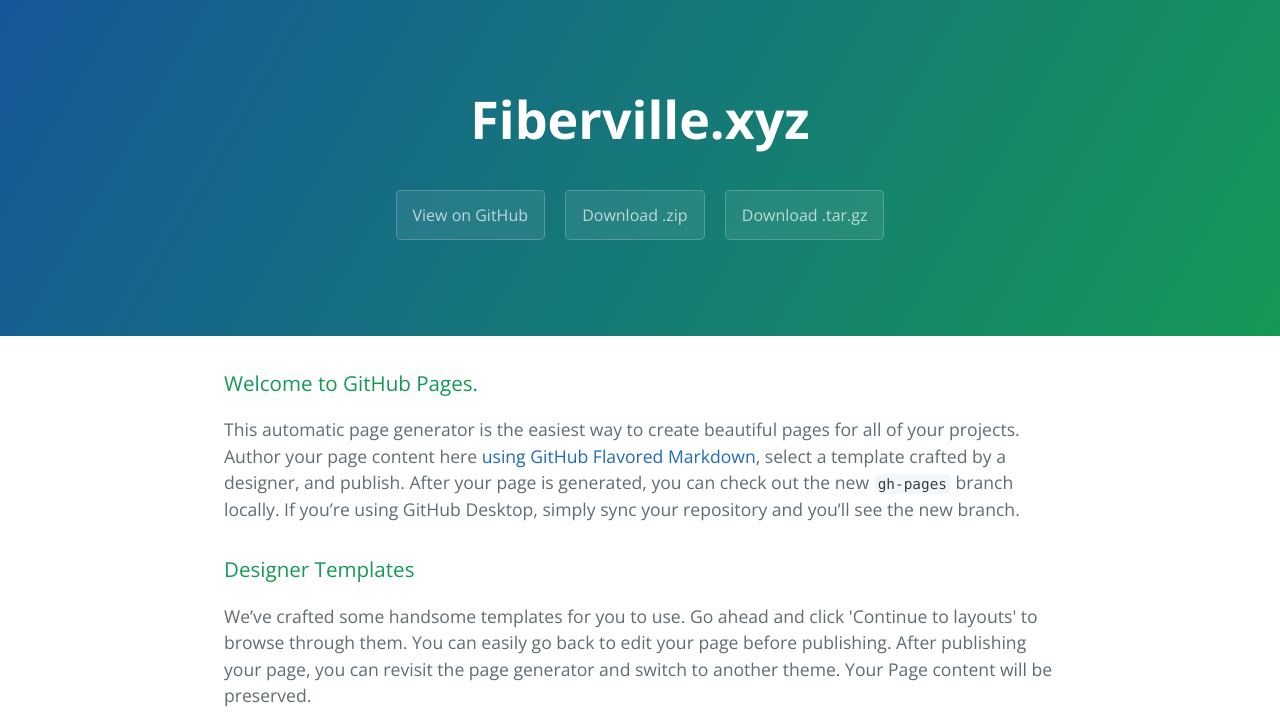
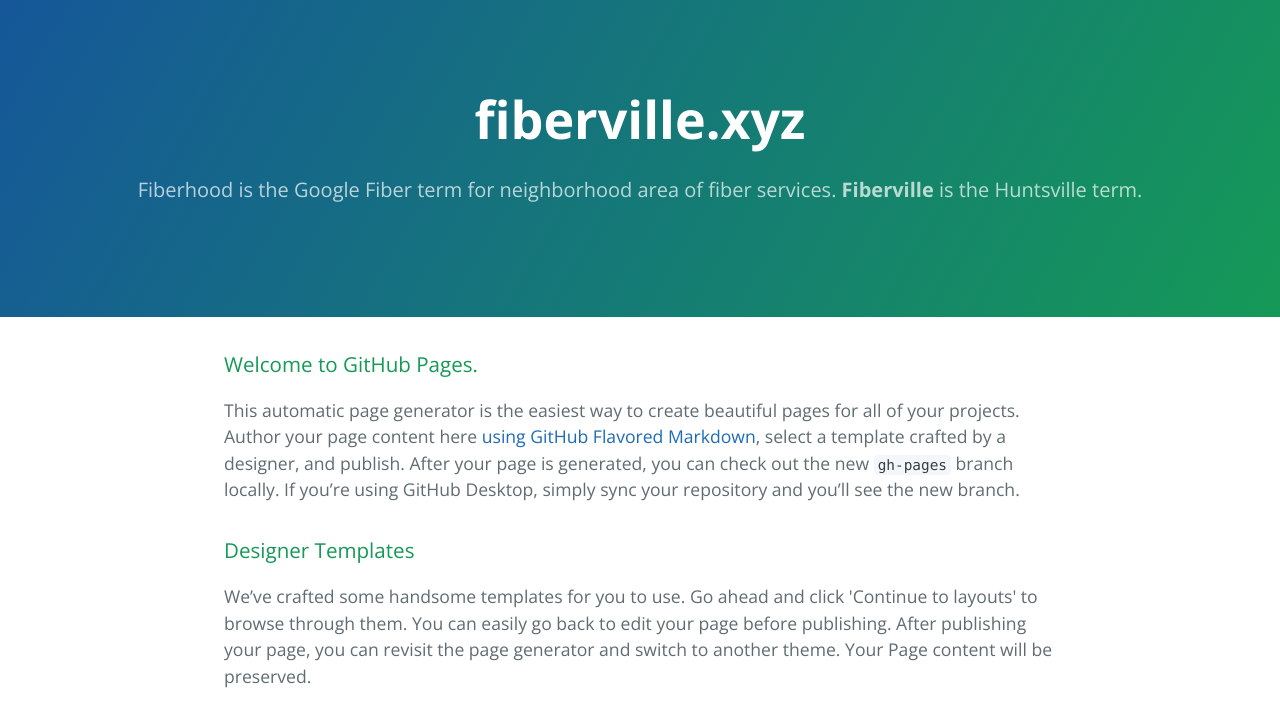
Before and after one commit to peytonmcnully/fiberville.xyz, a plain HTML site: page index.html in a window 1280 px wide. Shown: the top 718 px of the page. Drawn offline with nearby package versions, Linux system fonts and the light colour scheme.

Commit message:
includes tagline change

```diff
--- a/index.html
+++ b/index.html
@@ -2,7 +2,7 @@
 <html lang="en-us">
   <head>
     <meta charset="UTF-8">
-    <title>Fiberville.xyz by peytonmcnully</title>
+    <title>fiberville.xyz @fiberville</title>
     <meta name="viewport" content="width=device-width, initial-scale=1">
     <link rel="stylesheet" type="text/css" href="stylesheets/normalize.css" media="screen">
     <link href='https://fonts.googleapis.com/css?family=Open+Sans:400,700' rel='stylesheet' type='text/css'>
@@ -11,11 +11,8 @@
   </head>
   <body>
     <section class="page-header">
-      <h1 class="project-name">Fiberville.xyz</h1>
-      <h2 class="project-tagline"></h2>
-      <a href="https://github.com/peytonmcnully/fiberville.xyz" class="btn">View on GitHub</a>
-      <a href="https://github.com/peytonmcnully/fiberville.xyz/zipball/master" class="btn">Download .zip</a>
-      <a href="https://github.com/peytonmcnully/fiberville.xyz/tarball/master" class="btn">Download .tar.gz</a>
+      <h1 class="project-name">fiberville.xyz</h1>
+      <h2 class="project-tagline">Fiberhood is the Google Fiber term for neighborhood area of fiber services. <strong>Fiberville</strong> is the Huntsville term.</h2>
     </section>
 
     <section class="main-content">
```
